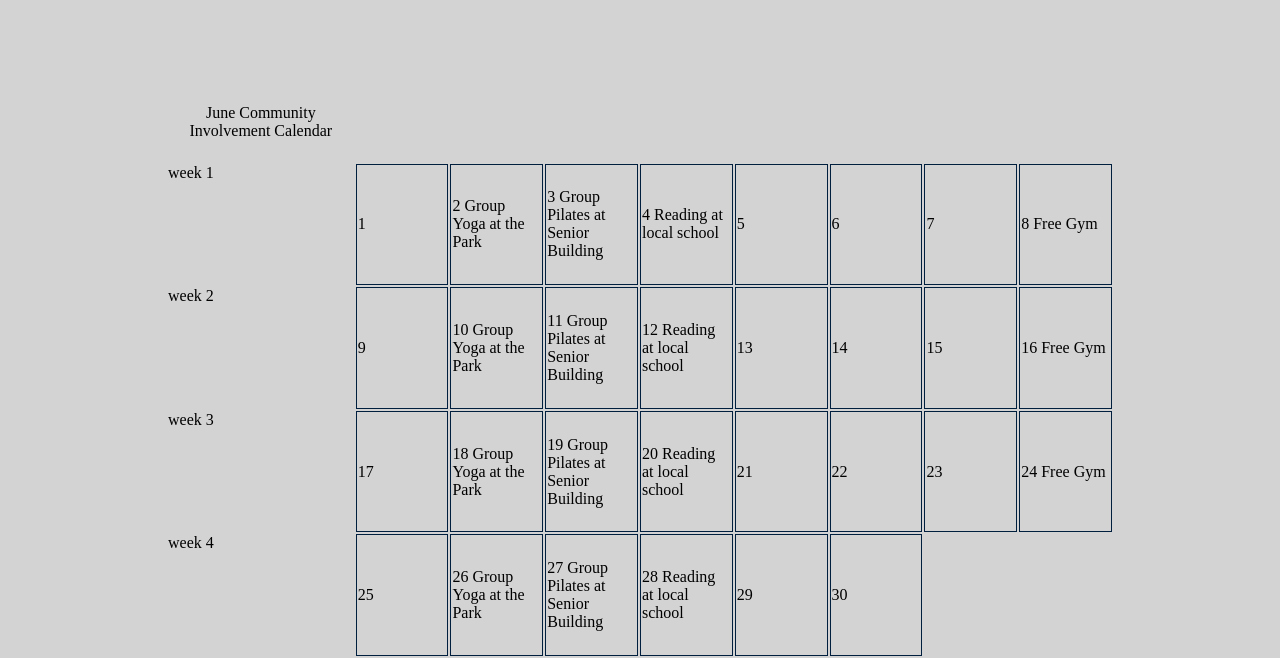
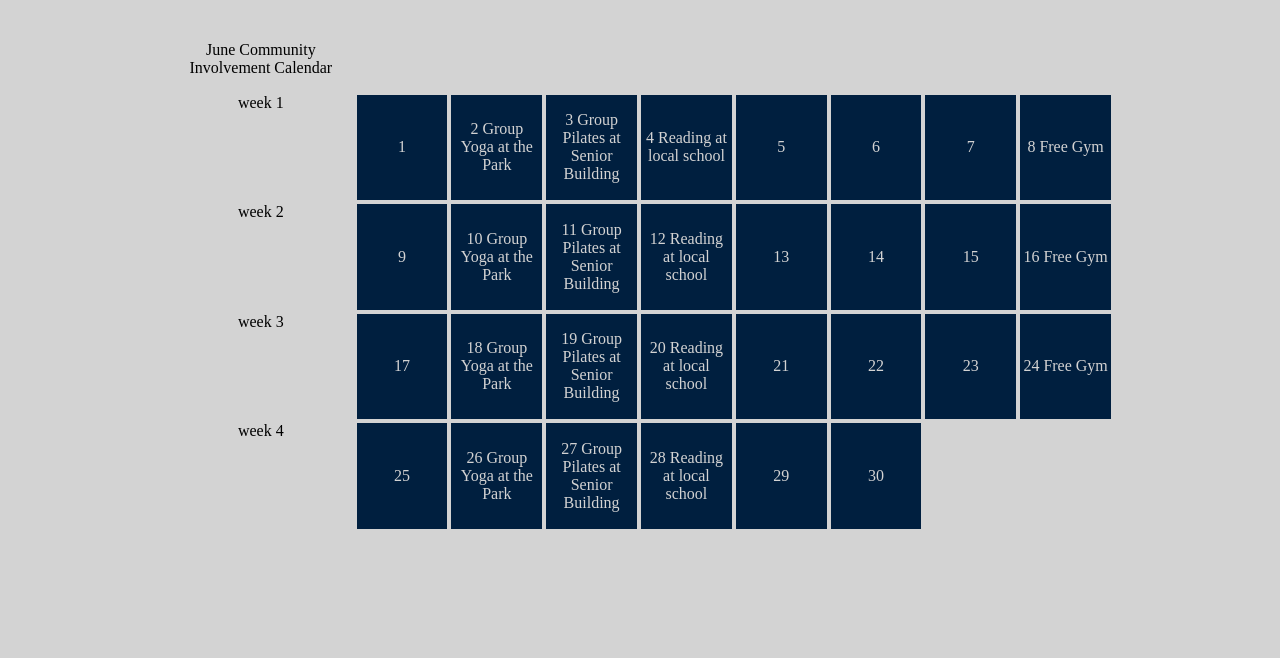
Before and after one commit to MariyahW/Sophia, a plain HTML site: page Touchstone_web_design/involvment.html in a window 1280 px wide. Shown: the part 150-808 px from the top of the page. Drawn offline with Linux system fonts and the light colour scheme.

Commit message:
updated js and styling to create a dynamic calendar

```diff
--- a/Touchstone_web_design/CSS/style.css
+++ b/Touchstone_web_design/CSS/style.css
@@ -74,9 +74,17 @@ service-image>a>img{
 
 #currentCalendar{
     width:75%;
+    margin-bottom: 10%;
+
 }
 td{
-    border: #001f3f 1pt solid;
-    width:10%
+    border: #d3d3d3 1pt solid;
+    width:10%;
+    background-color: #001f3f;
+    color:#d3d3d3
+}
+
+tr{
+    text-align: center;
 
 }
--- a/Touchstone_web_design/scripts/script.js
+++ b/Touchstone_web_design/scripts/script.js
@@ -39,9 +39,7 @@ let topRow = document.createElement("tr");
 calend.appendChild(topRow).innerText = `${monthsName[month]} Community Involvement Calendar`;
 
 topRow.style.textAlign='center';
-// console.log(month);
-// console.log(year);
-// console.log(day);
+
 
 let activities = {
   1: "Group Yoga at the Park",
```
